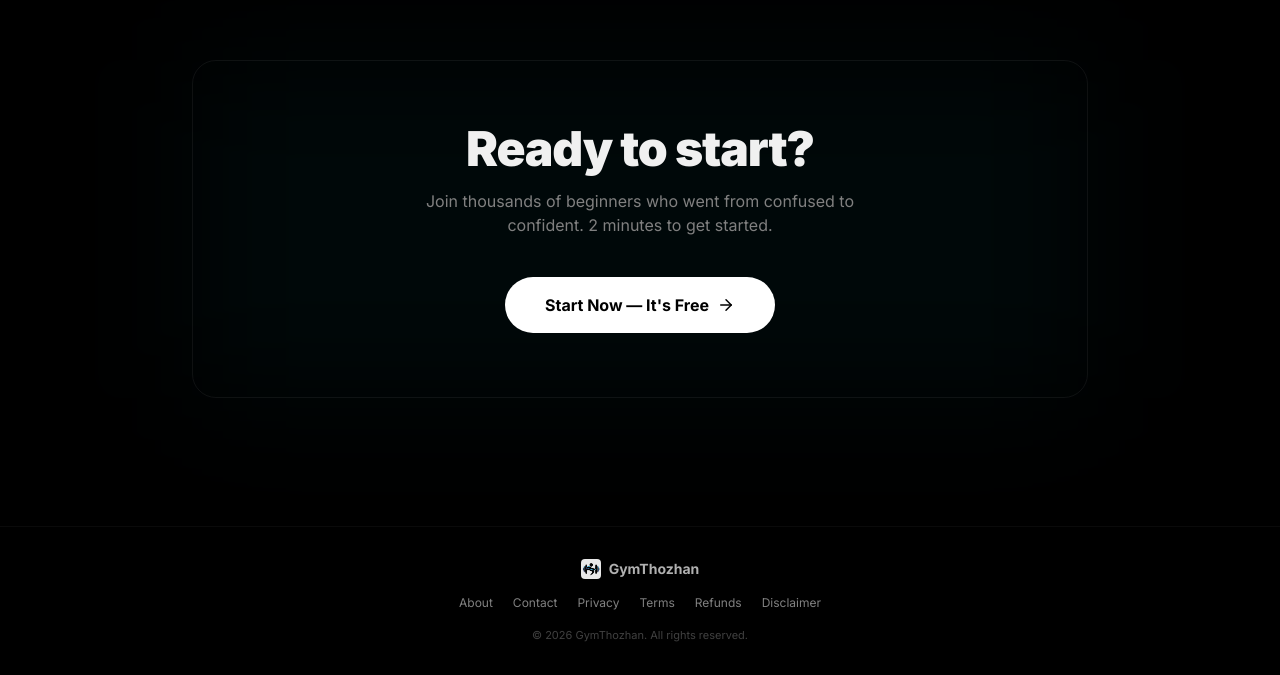
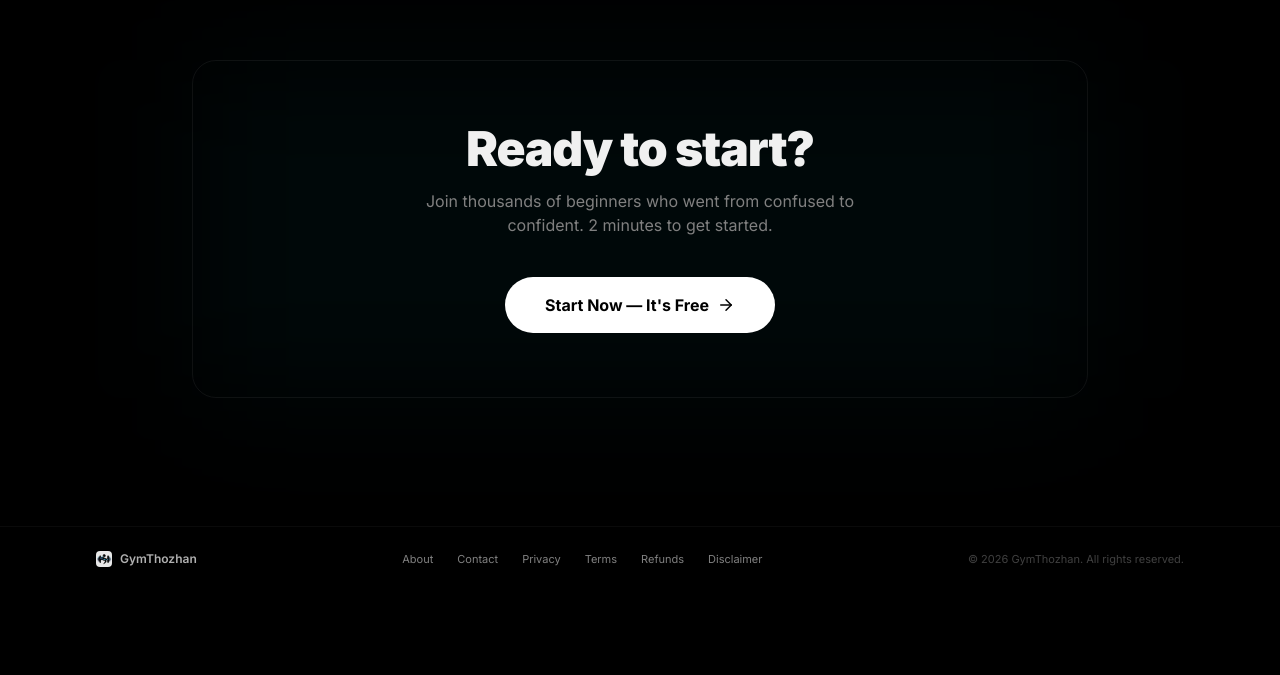
Before and after one commit to WebDev-Sridhar/gym-companion, a React (Vite) app: page / in a window 1280 px wide. Shown: the part 4996-5671 px from the top of the page. After the commit the page ends 5587 px from the top, so only its background shows below. Built offline with nearby package versions, Linux system fonts and the light colour scheme.

Commit message:
footer alignment changed

```diff
--- a/src/components/layout/Footer.jsx
+++ b/src/components/layout/Footer.jsx
@@ -12,23 +12,26 @@ const links = [
 export default function Footer() {
   return (
     <footer className="border-t border-white/[0.04] mt-auto">
-      <div className="max-w-4xl mx-auto py-8 px-5 flex flex-col items-center gap-4">
-        <div className="flex items-center gap-2">
-          <img src="/logo.jpeg" alt="GymThozhan" className="w-5 h-5 rounded object-cover" />
-          <span className="font-bold text-text-secondary text-sm">GymThozhan</span>
+      {/* Mobile: stacked · md+: single row with equal spacing */}
+      <div className="max-w-6xl mx-auto py-6 px-5 sm:px-8 flex flex-col md:flex-row md:items-center md:justify-between gap-4">
+        <div className="flex items-center justify-center md:justify-start gap-2 shrink-0">
+          <img src="/logo.jpeg" alt="GymThozhan" className="w-4 h-4 rounded object-cover" />
+          <span className="font-semibold text-text-secondary text-xs">GymThozhan</span>
         </div>
-        <nav className="flex flex-wrap justify-center gap-x-5 gap-y-2">
+
+        <nav className="flex flex-wrap justify-center gap-x-5 gap-y-2 md:gap-x-6">
           {links.map(({ to, label }) => (
             <Link
               key={to}
               to={to}
-              className="text-xs text-text-muted hover:text-text-primary transition-colors hover:underline underline-offset-4"
+              className="text-[11px] text-text-muted hover:text-text-primary transition-colors hover:underline underline-offset-4"
             >
               {label}
             </Link>
           ))}
         </nav>
-        <p className="text-[11px] text-text-muted/50">
+
+        <p className="text-[11px] text-text-muted/50 text-center md:text-right shrink-0">
           &copy; {new Date().getFullYear()} GymThozhan. All rights reserved.
         </p>
       </div>
--- a/src/components/layout/PageWrapper.jsx
+++ b/src/components/layout/PageWrapper.jsx
@@ -3,18 +3,17 @@ import Footer from './Footer';
 
 export default function PageWrapper({ children, className = '' }) {
   return (
+    <div className="min-h-screen flex flex-col">
       <motion.div
         initial={{ opacity: 0, y: 20 }}
         animate={{ opacity: 1, y: 0 }}
         exit={{ opacity: 0, y: -20 }}
         transition={{ duration: 0.4, ease: 'easeOut' }}
-      className={`pt-20 sm:pt-24 pb-28 md:pb-12 px-5 sm:px-8 lg:px-12 max-w-7xl mx-auto min-h-screen ${className}`}
+        className={`pt-20 sm:pt-24 pb-10 md:pb-12 px-5 sm:px-8 lg:px-12 max-w-7xl mx-auto w-full flex-1 ${className}`}
       >
         {children}
-      <div className="mt-16 pb-4 text-center">
-        <p className="text-[11px] text-text-muted/40 tracking-wide">💧 Stay hydrated</p>
+      </motion.div>
+      <Footer />
     </div>
-      <Footer />
-    </motion.div>
   );
 }
```
Lines whose indentation alone changed are shown as unchanged.
